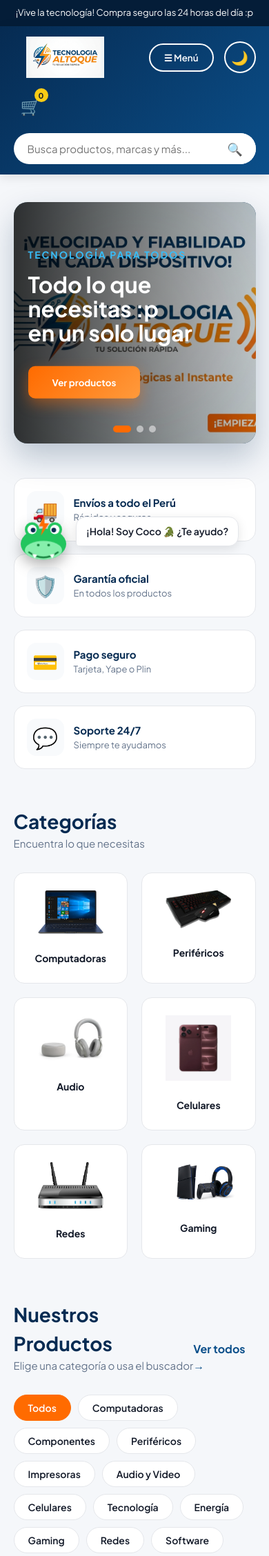
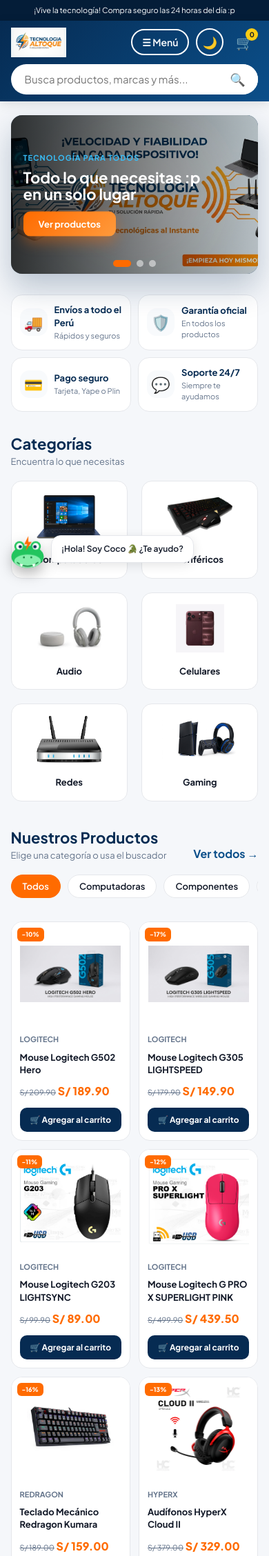
Before and after one commit to CJ2911-es/Proyecto_Final_Web, a PHP site: page / in a window 390 px wide. Shown: the top 2256 px of the page at 69% size. Run offline with PHP 8.4, Linux system fonts and the light colour scheme.

Commit message:
Ajustar diseño para celular (encabezado, banner y productos en 2 columnas)

```diff
--- a/Tecnologia_Altoque/css/estilos.css
+++ b/Tecnologia_Altoque/css/estilos.css
@@ -649,3 +649,77 @@ html { scroll-behavior: smooth; }
 .producto-img-wrapper { background: #ffffff; overflow: hidden; }
 /* El descuento queda por encima de la foto aunque ésta se agrande al pasar el mouse */
 .badge-oferta { z-index: 2; }
+
+/* ====== Ajustes para celular (pantallas de hasta 600px) ====== */
+@media (max-width: 600px) {
+    /* Encabezado: logo, menú, tema y carrito en una sola fila; el buscador pasa debajo */
+    .header { gap: 10px; padding: 10px 4%; min-height: 0; }
+    .logo { width: 95px; }
+    .btn-menu { margin-left: auto; padding: 8px 14px; font-size: 14px; }
+    .btn-tema { width: 40px; height: 40px; font-size: 17px; }
+    .carrito { width: 40px; height: 40px; font-size: 20px; }
+    .carrito span { width: 18px; height: 18px; font-size: 10px; }
+    .buscador { order: 5; flex-basis: 100%; height: 44px; }
+
+    /* Franja de beneficios en 2 columnas */
+    .beneficios { grid-template-columns: 1fr 1fr; gap: 10px; }
+    .beneficio { padding: 12px; gap: 10px; }
+    .beneficio > span { width: 40px; height: 40px; font-size: 22px; }
+    .beneficio h4 { font-size: 13px; }
+    .beneficio p { font-size: 11px; }
+
+    /* Filtros en una sola fila que se desliza con el dedo */
+    .filtros { flex-wrap: nowrap; overflow-x: auto; padding-bottom: 6px; }
+    .chip { flex-shrink: 0; white-space: nowrap; padding: 8px 16px; font-size: 13px; }
+
+    /* Productos: 2 por fila, con tarjetas más compactas */
+    .grid-productos { grid-template-columns: 1fr 1fr; gap: 12px; }
+    .producto-img-wrapper { height: 150px; }
+    .emoji-prod { font-size: 56px; }
+    .producto-body { padding: 12px; }
+    .producto-titulo { font-size: 13px; margin-bottom: 10px; }
+    .precio-old { font-size: 11px; }
+    .precio-new { font-size: 16px; }
+    .precios-group { margin-bottom: 12px; }
+    .btn-add-cart { padding: 10px 6px; font-size: 12px; }
+    .badge-oferta { top: 8px; left: 8px; font-size: 9px; padding: 3px 7px; }
+
+    /* Coco más pequeño para no tapar el contenido */
+    .coco { left: 8px; bottom: 8px; }
+    .coco-btn { width: 64px; height: 54px; }
+    .coco-saludo { left: 66px; bottom: 20px; font-size: 12px; }
+    .coco-chat { bottom: 62px; }
+}
+
+/* ====== Celular: tamaños más compactos (segundo ajuste) ====== */
+@media (max-width: 600px) {
+    .barra-superior { height: 30px; font-size: 11px; }
+    .logo { width: 80px; }
+    main { padding: 20px 4%; }
+
+    /* Banner más bajo y con textos más pequeños */
+    .banner { height: 230px; border-radius: 16px; margin-bottom: 30px; }
+    .banner-contenido { left: 5%; max-width: 90%; }
+    .banner-contenido p { font-size: 11px; letter-spacing: 1px; }
+    .banner-contenido h1, .banner-contenido h2 { font-size: 22px; margin: 8px 0 14px; }
+    .banner-contenido button { padding: 10px 22px; font-size: 13px; }
+    .puntos { bottom: 10px; }
+
+    /* Títulos y espacios entre secciones */
+    .seccion { margin-bottom: 36px; }
+    .titulo-seccion { margin-bottom: 18px; }
+    .titulo-seccion h2 { font-size: 22px; }
+    .titulo-seccion p { font-size: 13px; }
+    .beneficios { margin-bottom: 30px; }
+
+    /* Categorías */
+    .categoria-card { padding: 16px 10px; }
+    .categoria-icono { font-size: 28px; margin-bottom: 8px; }
+    .categoria-card h3 { font-size: 13px; }
+    .categoria-card img { max-width: 100%; height: 70px; object-fit: contain; }
+
+    .nosotros-card { padding: 28px 18px; }
+    .nosotros-card h2 { font-size: 22px; }
+    .nosotros-card p { font-size: 14px; }
+    .footer { padding: 36px 5%; }
+}
```
Also changed, not shown: Tecnologia_Altoque/index.html (renamed from Tecnologia_Altoque/index.htm).
